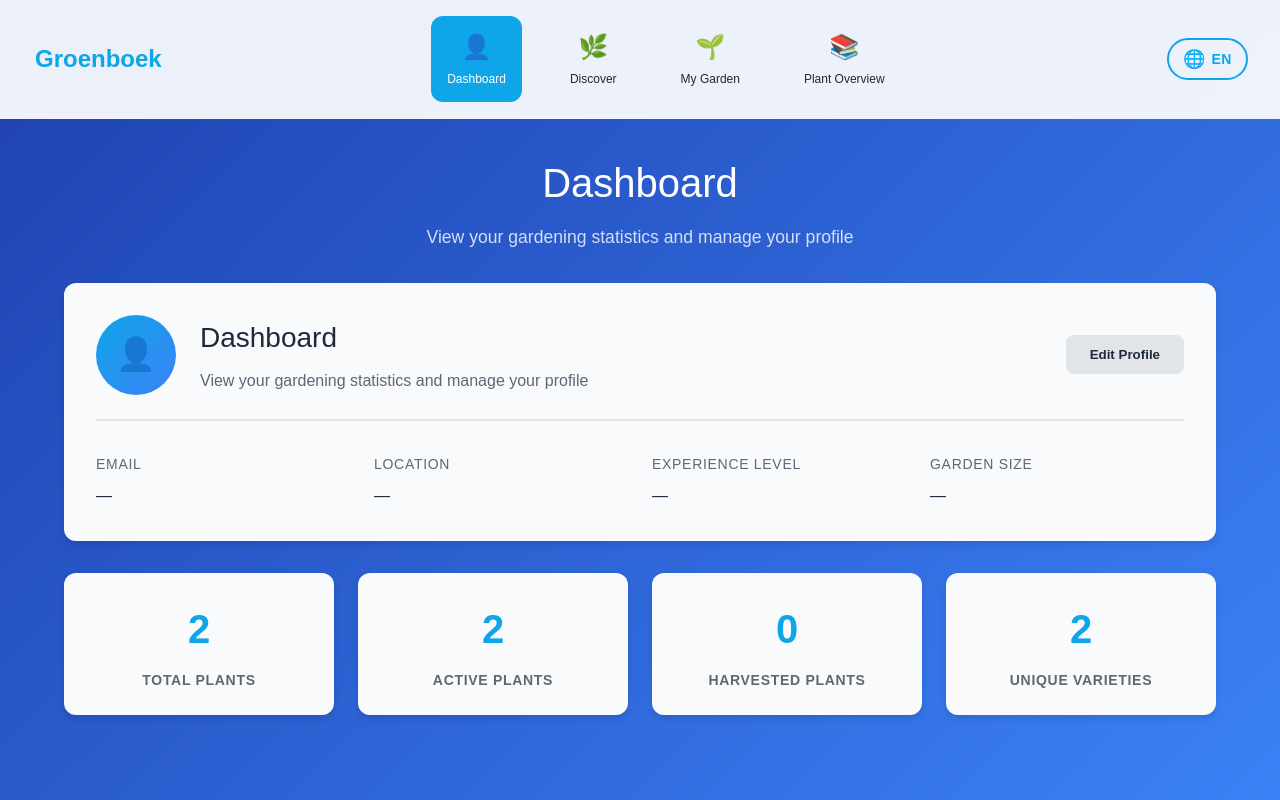
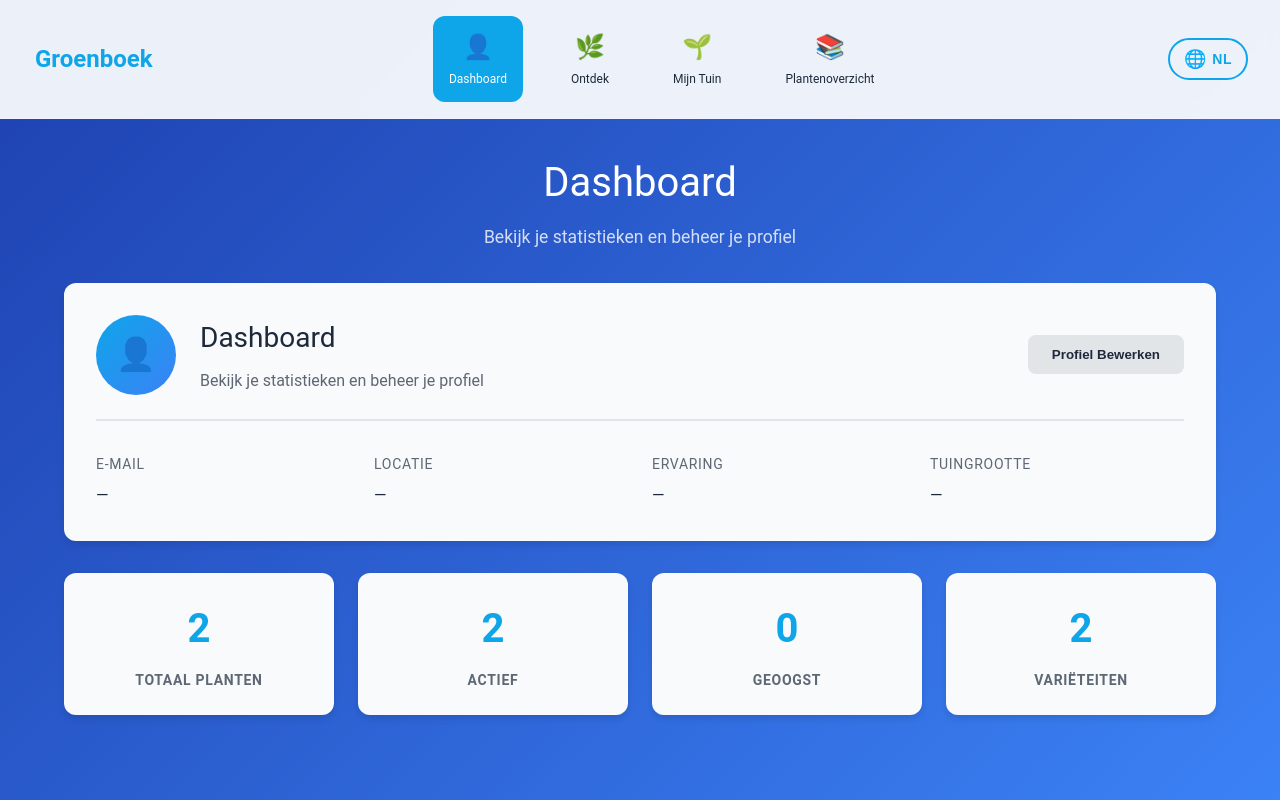
Before and after one commit to Plok98/vueGarden, a Vue app: page / in a window 1280 px wide. Built offline with nearby package versions, Linux system fonts and the light colour scheme.

Commit message:
Adds roboto as main font

```diff
--- a/src/assets/base.css
+++ b/src/assets/base.css
@@ -66,19 +66,7 @@ body {
     color 0.5s,
     background-color 0.5s;
   line-height: 1.6;
-  font-family:
-    Inter,
-    -apple-system,
-    BlinkMacSystemFont,
-    'Segoe UI',
-    Roboto,
-    Oxygen,
-    Ubuntu,
-    Cantarell,
-    'Fira Sans',
-    'Droid Sans',
-    'Helvetica Neue',
-    sans-serif;
+  font-family: Roboto;
   font-size: 15px;
   text-rendering: optimizeLegibility;
   -webkit-font-smoothing: antialiased;
--- a/src/composables/useConfig.ts
+++ b/src/composables/useConfig.ts
@@ -63,7 +63,7 @@ const defaultConfig: AppConfig = {
   text_color: seasonalColors.text_color,
   primary_action_color: seasonalColors.primary_action_color,
   secondary_action_color: seasonalColors.secondary_action_color,
-  font_family: 'sans-serif',
+  font_family: 'Roboto',
   font_size: 16,
 }
 
--- a/src/composables/useTranslations.ts
+++ b/src/composables/useTranslations.ts
@@ -12,7 +12,7 @@ import {
 } from '@/i18n'
 
 // Shared state
-const language = ref<Language>('en')
+const language = ref<Language>('nl')
 
 export function useTranslations() {
   const t = (key: string): string => {
--- a/src/views/HomeView.vue
+++ b/src/views/HomeView.vue
@@ -142,7 +142,7 @@ body, html {
 
 body {
   box-sizing: border-box;
-  font-family: -apple-system, BlinkMacSystemFont, 'Segoe UI', Roboto, Oxygen, Ubuntu, Cantarell, sans-serif;
+  font-family: Roboto;
   background: linear-gradient(135deg, var(--seasonal-background) 0%, var(--seasonal-background-secondary) 100%);
   min-height: 100%;
 }
```
